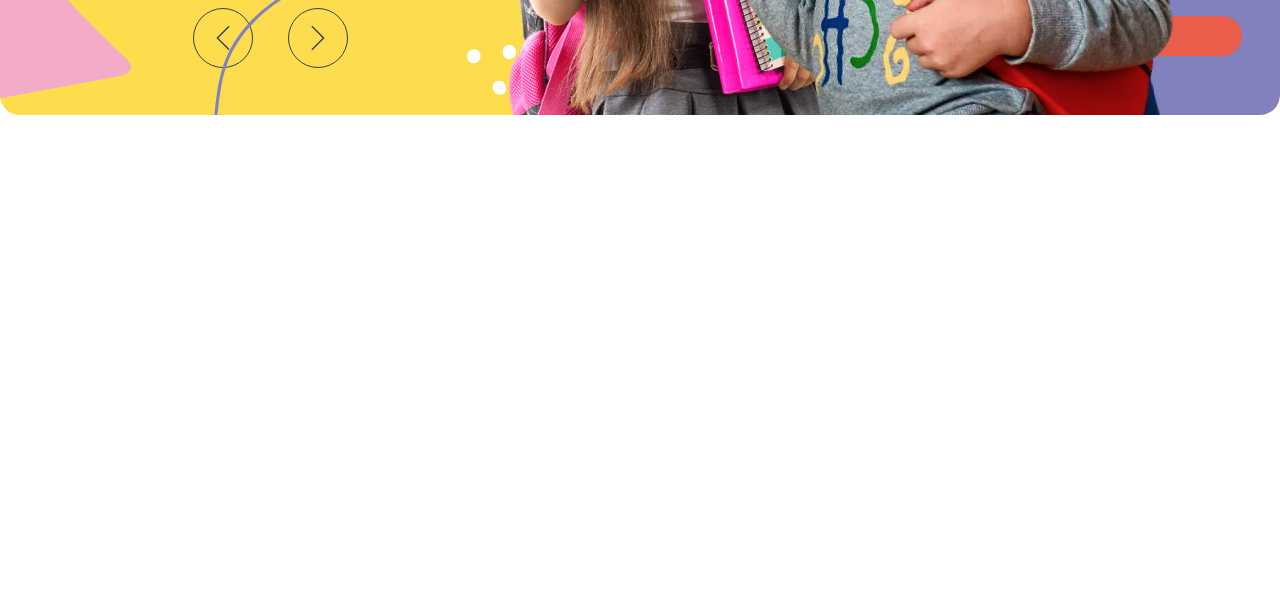
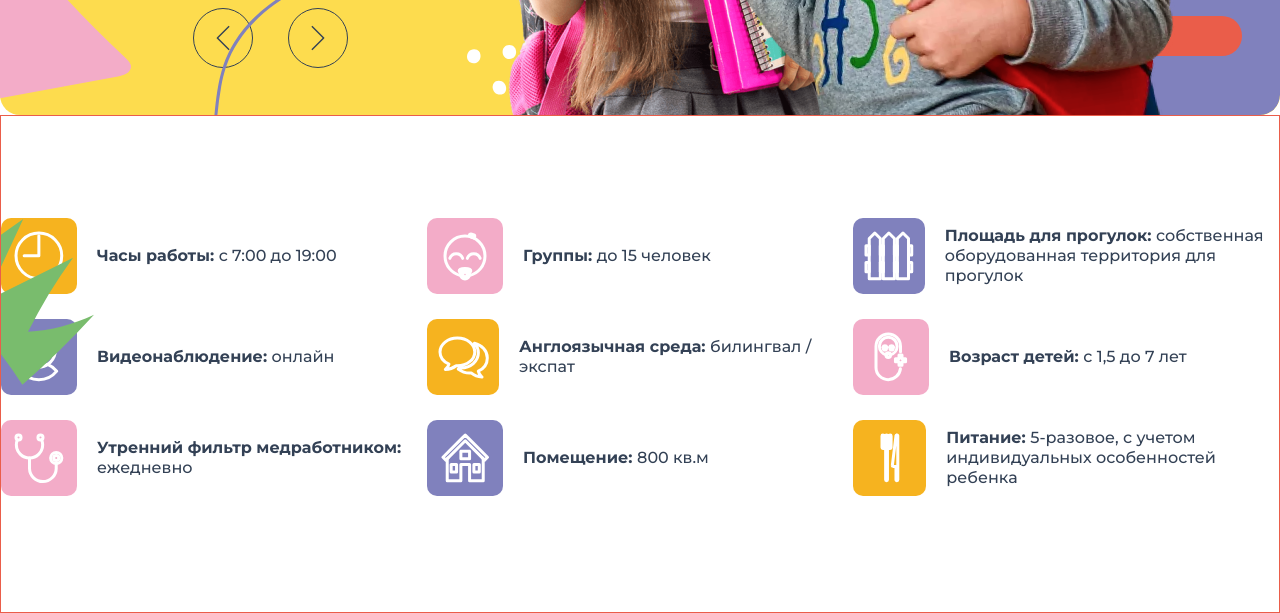
Before and after one commit to Rinakae/KidsStory, a website: page index.html in a window 1280 px wide. Shown: the part 567-1180 px from the top of the page. Before the commit the page ends 800 px from the top, so only its background shows below. Drawn offline with Linux system fonts and the light colour scheme; files whose address does not match are found by name.

Commit message:
add section services

```diff
--- a/index.html
+++ b/index.html
@@ -133,5 +133,61 @@
     </div>
   </section>
   <!-- /.welcome -->
+
+  <section class="services">
+    <div class="container services__container">
+      <img src="assets/svg/green.svg" alt="green grass" class="services__svg">
+      <div class="services__wrapper">
+        <div class="services__service n1">
+          <div class="services__block orange"><img src="assets/svg/clock.svg" alt="icon: clock" class="services__icon"></div>
+          <span class="services__name">Часы работы: <span class="services__time">с 7:00 до 19:00</span></span>
+        </div>
+
+        <div class="services__service n2">
+          <div class="services__block pink"><img src="assets/svg/baby.svg" alt="icon: kid" class="services__icon"></div>
+          <span class="services__name">Группы: <span class="services__time">до 15 человек</span> </span>
+        </div>
+
+        <div class="services__service n3">
+          <div class="services__block purple"><img src="assets/svg/fence.svg" alt="icon: fence" class="services__icon"></div>
+          <span class="services__name">Площадь для прогулок: <span class="services__time">собственная <br>оборудованная территория для прогулок</span></span>
+        </div>
+
+        <div class="services__service n4">
+          <div class="services__block purple"><img src="assets/svg/video.svg" alt="icon: video" class="services__icon"></div>
+          <span class="services__name">Видеонаблюдение: <span class="services__time">онлайн</span></span>
+        </div>
+
+        <div class="services__service n5">
+          <div class="services__block orange"><img src="assets/svg/talk.svg" alt="icon: talk" class="services__icon"></div>
+          <span class="services__name">Англоязычная среда: <span class="services__time">билингвал / экспат</span></span>
+        </div>
+
+        <div class="services__service n6">
+          <div class="services__block pink"><img src="assets/svg/little-baby.svg" alt="icon: baby" class="services__icon"></div>
+          <span class="services__name">Возраст детей: <span class="services__time">с 1,5 до 7 лет</span></span>
+        </div>
+
+        <div class="services__service n7">
+          <div class="services__block pink"><img src="assets/svg/med.svg" alt="icon: med" class="services__icon"></div>
+          <span class="services__name">Утренний фильтр медработником: <br><span class="services__time">ежедневно</span></span>
+        </div>
+
+        <div class="services__service n8">
+          <div class="services__block purple"><img src="assets/svg/house.svg" alt="icon: house" class="services__icon"></div>
+          <span class="services__name">Помещение: <span class="services__time">800 кв.м</span></span>
+        </div>
+
+        <div class="services__service n9">
+          <div class="services__block orange"><img src="assets/svg/fork.svg" alt="icon: fork" class="services__icon"></div>
+          <span class="services__name">Питание: <span class="services__time">5-разовое, с учетом <br>индивидуальных особенностей ребенка</span></span>
+        </div>
+
+      </div>
+      <!-- /.services__wrapper -->
+    </div>
+  </section>
+  <!-- /.services -->
+
 </body>
 </html>
--- /dev/null
+++ b/sass/_services.sass
@@ -0,0 +1,42 @@
+.services
+  border: 1px solid $orange
+  padding-top: 102px
+  padding-bottom: 116px
+  position: relative
+  &__container
+    max-width: 1420px
+  &__svg
+    position: absolute
+    left: 0
+  &__wrapper
+    display: flex
+    align-items: center
+    flex-wrap: wrap
+    justify-content: space-evenly
+    row-gap: 25px
+  &__service
+    width: calc(100% / 3)
+    display: flex
+    align-items: center
+  &__block
+    display: flex
+    align-items: center
+    justify-content: center
+    background: red
+    border-radius: 10px
+    width: 76px
+    height: 76px
+    margin-right: 20px
+  .orange
+    background: $light-orange
+  .pink
+    background: $pink
+  .purple
+    background: $purple
+  &__name
+    font-weight: 700
+    font-size: 16px
+    line-height: 20px
+    color: $darkblue
+  &__time
+    font-weight: 500
--- a/sass/_var.sass
+++ b/sass/_var.sass
@@ -4,3 +4,5 @@ $darkblue: #334155
 $purple: #8081BD
 $white: #FFFFFF
 $yellow: #FDDC4E
+$pink: #F3ACC8
+$light-orange: #F6B31F
--- a/sass/style.sass
+++ b/sass/style.sass
@@ -3,3 +3,4 @@
 @import 'var'
 @import 'header'
 @import 'welcome'
+@import 'services'
```
Also changed, not shown: assets/svg/baby.svg (added), assets/svg/clock.svg (added), assets/svg/fence.svg (added), assets/svg/fork.svg (added), assets/svg/fork2x.svg (added), assets/svg/green.svg (added), assets/svg/house.svg (added), assets/svg/little-baby.svg (added), assets/svg/med.svg (added), assets/svg/talk.svg (added), assets/svg/video.svg (added), css/style.css, 1 other file.
